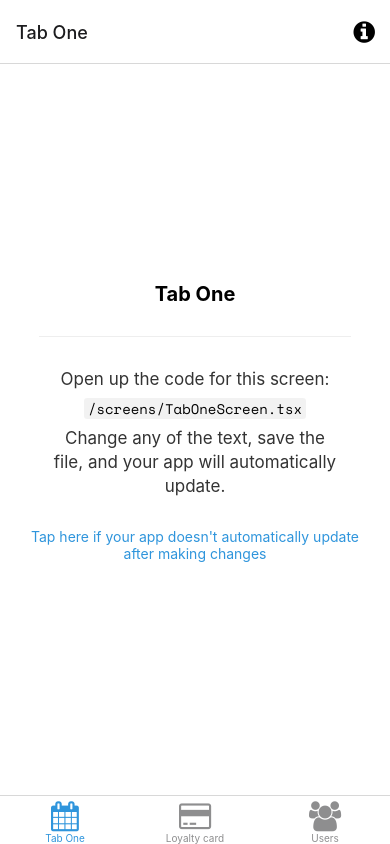
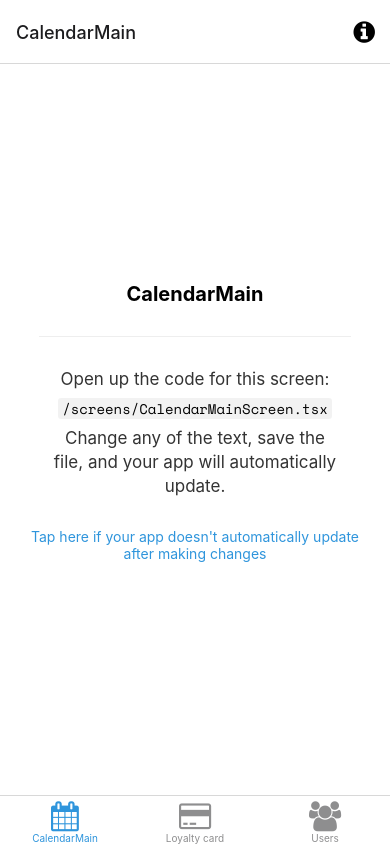
Before and after one commit to EwenBALOUIN/App_fidelity, a React Native app: screen /CalendarMain in a window 390 px wide. Built offline with nearby package versions, Linux system fonts and the light colour scheme; what expo-linking would draw is missing.

Commit message:
✨ init calendar main tab

```diff
--- a/navigation/LinkingConfiguration.ts
+++ b/navigation/LinkingConfiguration.ts
@@ -15,9 +15,9 @@ const linking: LinkingOptions<RootStackParamList> = {
     screens: {
       Root: {
         screens: {
-          TabOne: {
+          CalendarMain: {
             screens: {
-              TabOneScreen: 'one',
+              CalendarMainScreen: 'calendar main',
             },
           },
           LoyaltyCardMain: {
--- a/navigation/index.tsx
+++ b/navigation/index.tsx
@@ -14,7 +14,7 @@ import Colors from '../constants/Colors';
 import useColorScheme from '../hooks/useColorScheme';
 import ModalScreen from '../screens/ModalScreen';
 import NotFoundScreen from '../screens/NotFoundScreen';
-import TabOneScreen from '../screens/TabOneScreen';
+import CalendarMainScreen from '../screens/CalendarMainScreen';
 import UsersMainScreen from '../screens/UsersMainScreen';
 import LoyaltyCardMainScreen from '../screens/LoyaltyCardMainScreen';
 import { RootStackParamList, RootTabParamList, RootTabScreenProps } from '../types';
@@ -59,15 +59,15 @@ function BottomTabNavigator() {
 
   return (
     <BottomTab.Navigator
-      initialRouteName="TabOne"
+      initialRouteName="CalendarMain"
       screenOptions={{
         tabBarActiveTintColor: Colors[colorScheme].tint,
       }}>
       <BottomTab.Screen
-        name="TabOne"
-        component={TabOneScreen}
-        options={({ navigation }: RootTabScreenProps<'TabOne'>) => ({
-          title: 'Tab One',
+        name="CalendarMain"
+        component={CalendarMainScreen}
+        options={({ navigation }: RootTabScreenProps<'CalendarMain'>) => ({
+          title: 'CalendarMain',
           tabBarIcon: ({ color }) => <TabBarIcon name="calendar" color={color} />,
           headerRight: () => (
             <Pressable
--- a/screens/TabOneScreen.tsx
+++ b/screens/CalendarMainScreen.tsx
@@ -5,12 +5,12 @@ import EditScreenInfo from '../components/EditScreenInfo';
 import { Text, View } from '../components/Themed';
 import { RootTabScreenProps } from '../types';
 
-export default function TabOneScreen({ navigation }: RootTabScreenProps<'TabOne'>) {
+export default function CalendarMainScreen({ navigation }: RootTabScreenProps<'CalendarMain'>) {
   return (
     <View style={styles.container}>
-      <Text style={styles.title}>Tab One</Text>
+      <Text style={styles.title}>CalendarMain</Text>
       <View style={styles.separator} lightColor="#eee" darkColor="rgba(255,255,255,0.1)" />
-      <EditScreenInfo path="/screens/TabOneScreen.tsx" />
+      <EditScreenInfo path="/screens/CalendarMainScreen.tsx" />
     </View>
   );
 }
--- a/types.tsx
+++ b/types.tsx
@@ -25,7 +25,7 @@ export type RootStackScreenProps<Screen extends keyof RootStackParamList> = Nati
 >;
 
 export type RootTabParamList = {
-  TabOne: undefined;
+  CalendarMain: undefined;
   LoyaltyCardMain: undefined;
   UsersMain: undefined;
 };
```
